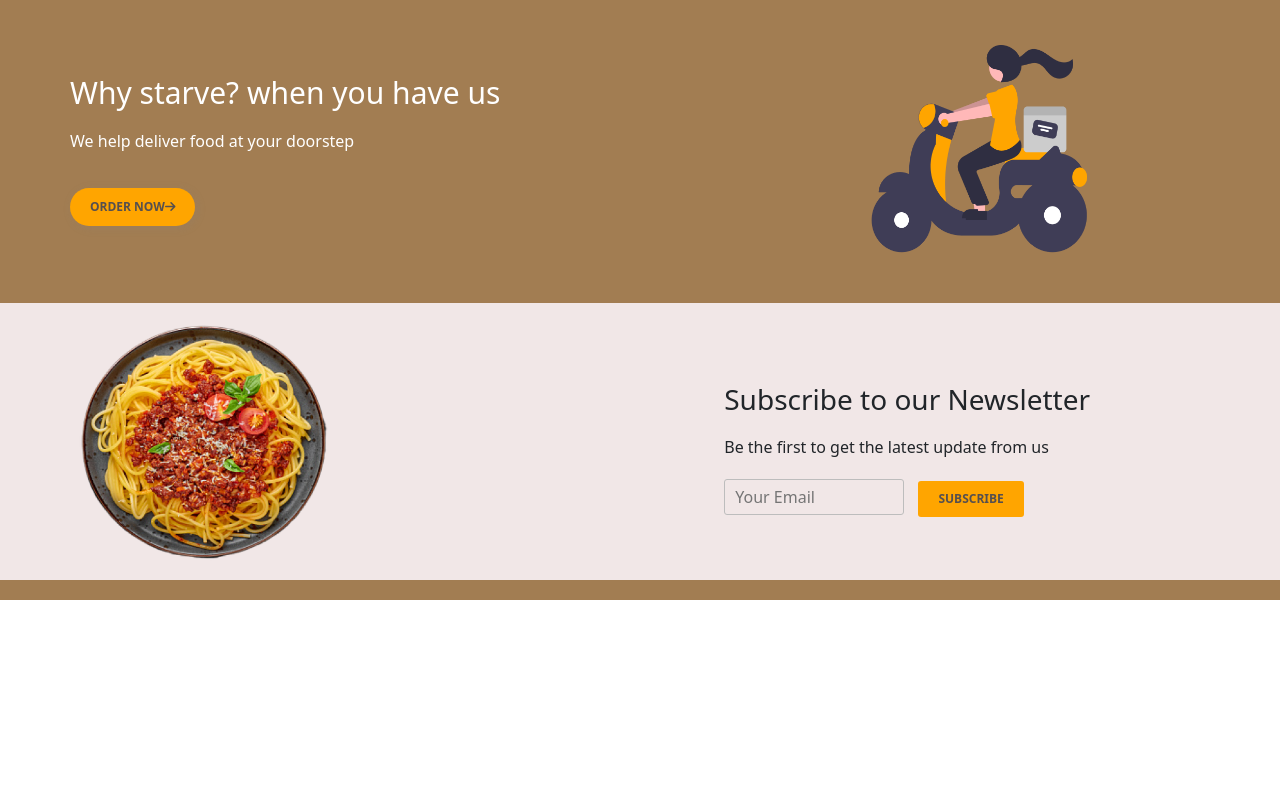
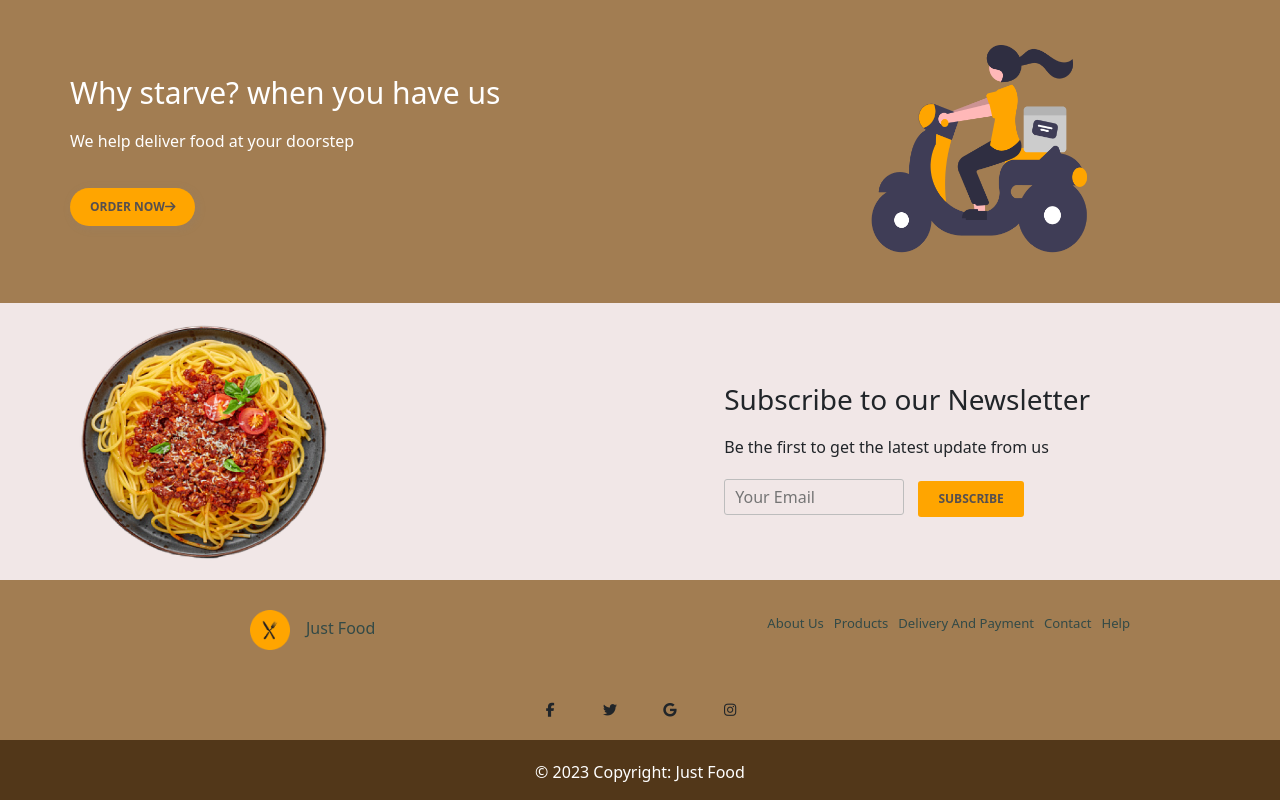
Before and after one commit to SamuelAdeoye06/JUSTFOOD, a plain HTML site: page index.html in a window 1280 px wide. Shown: the part 2506-3306 px from the top of the page. Before the commit the page ends 3106 px from the top, so only its background shows below. Drawn offline with nearby package versions, Linux system fonts and the light colour scheme.

Commit message:
justfood

```diff
--- a/index.html
+++ b/index.html
@@ -330,7 +330,42 @@
  </section>
 
  <footer>
+    <div class="footer">
+      <div class="footy">
+        <div class="padleft">
+          <a class="color" href="#"><img class="img1 me-3" src="multimedia/Frame 1.png" alt="">Just Food</a>
+        </div>
 
+        <div class="inflex">
+          <p><a class="stop" href=""><small>About Us</small></a></p>
+          <p><a class="stop" href=""><small>Products</small></a></p>
+          <p><a class="stop" href=""><small>Delivery And Payment</small></a></p>
+          <p><a class="stop" href=""><small>Contact</small></a></p>
+          <p><a class="stop" href=""><small>Help</small></a></p>
+        </div>
+      </div>
+
+      <div class="socials">
+        <div class="yellow">
+          <i class="fa-brands fa-facebook-f"></i>
+        </div>
+        <div class="yellow">
+          <i class="fa-brands fa-twitter"></i>
+        </div>
+        <div class="yellow">
+          <i class="fa-brands fa-google"></i>
+        </div>
+        <div class="yellow">
+          <i class="fa-brands fa-instagram"></i>
+        </div>
+      </div>
+    </div>
+
+    <div class="lastpart">
+      <div class="whit">
+        <p>© 2023 Copyright: <a class="awhit" href="">Just Food</a></p>
+      </div>
+    </div>
  </footer>
 
     <script src="https://cdn.jsdelivr.net/npm/@popperjs/core@2.9.2/dist/umd/popper.min.js" integrity="sha384-IQsoLXl5PILFhosVNubq5LC7Qb9DXgDA9i+tQ8Zj3iwWAwPtgFTxbJ8NT4GN1R8p" crossorigin="anonymous"></script>
--- a/justfood.css
+++ b/justfood.css
@@ -227,9 +227,9 @@
     color: rgb(85,79,79);
     margin-left: 10px;
 }
-footer{
+.footer{
     background-color: rgb(162,125,82);
-    padding: 10px 250px;
+    padding: 10px 150px;
 }
 .nav-item1{
     font-size: 14px;
@@ -237,7 +237,66 @@ footer{
 .nav-link .nav1{
     color: rgb(51,45,46)!important;
 }
-
+.padleft{
+    margin-left: 100px;
+}
+.color{
+    color: rgb(51,74,71)!important;
+    text-decoration: none;
+}
+.stop{
+    text-decoration: none;
+    color: rgb(51,74,71);
+    font-size: 15px;
+}
+.stop:hover{
+    color: rgb(51,74,71);
+}
+.inflex{
+    display: flex;
+    gap: 10px;
+}
+.footy{
+    display: flex;
+    justify-content: space-between;
+    padding-top: 20px;
+}
+.yellow:hover{
+    background-color: rgb(255,165,0);
+}
+.yellow{
+    background-color: rgba(255, 166, 0, 0);
+    border-radius: 50%;
+    height: 40px;
+    width: 40px;
+    display: flex;
+    justify-content: center;
+    align-items: center;
+}
+.socials{
+    font-size: 14px;
+    display: flex;
+    gap: 20px;
+    width: fit-content;
+    margin: auto;
+    padding-top: 40px;
+}
+.lastpart{
+    padding: 20px 0px;
+    background-color: rgb(82,55,25);
+}
+.whit{
+    color: white;
+    font-size: 16px;
+    width: fit-content;
+    height: 20px;
+    margin: auto;
+    font-weight: 400;
+}
+.awhit{
+    color: white;
+    text-decoration: none;
+}
 
 /* responsiveness */
 /* mobile */
@@ -293,6 +352,14 @@ footer{
     .sec4 div{
         margin: auto;
     }
+    .footy{
+        flex-direction: column;
+        margin: auto;
+        width: fit-content;
+    }
+    .footer{
+        padding: 0px 20px;
+    }
 }
 /* tablet */
 @media screen and (min-width:481px) and (max-width:768px){
@@ -343,6 +410,12 @@ footer{
     .sec4{
         padding: 0px 20px;
     }
+    .footer{
+        padding: 0px 30px;
+    }
+    .padleft{
+        margin-left: 0;
+    }
 }
 /* larger tablets */
 @media screen and (min-width:769px) and (max-width:1080px){
@@ -391,4 +464,10 @@ footer{
     .sec4{
         padding: 0px 20px;
     }
+    .footer{
+        padding: 0px 30px;
+    }
+    .padleft{
+        margin-left: 0;
+    }
 }
```
